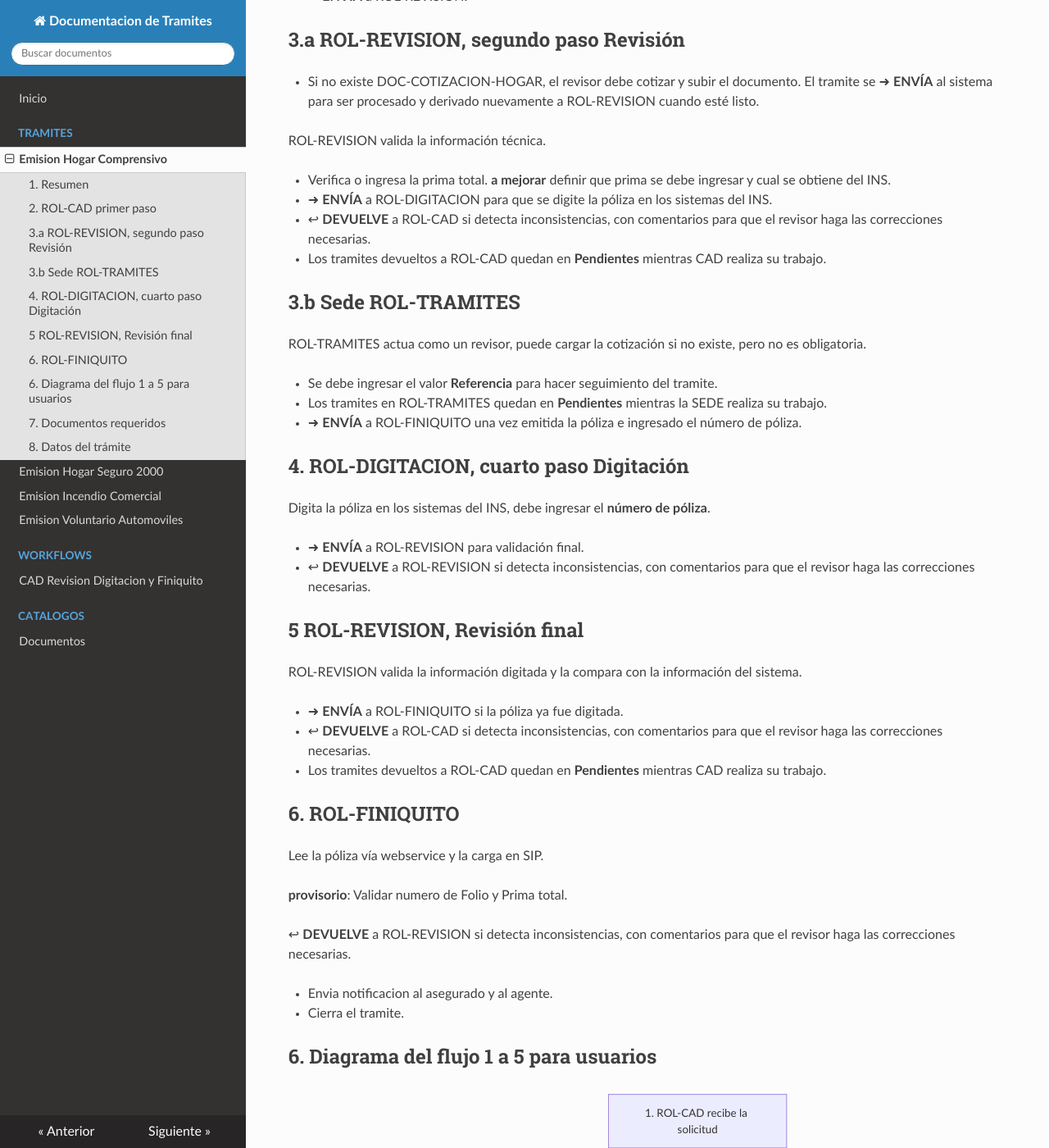
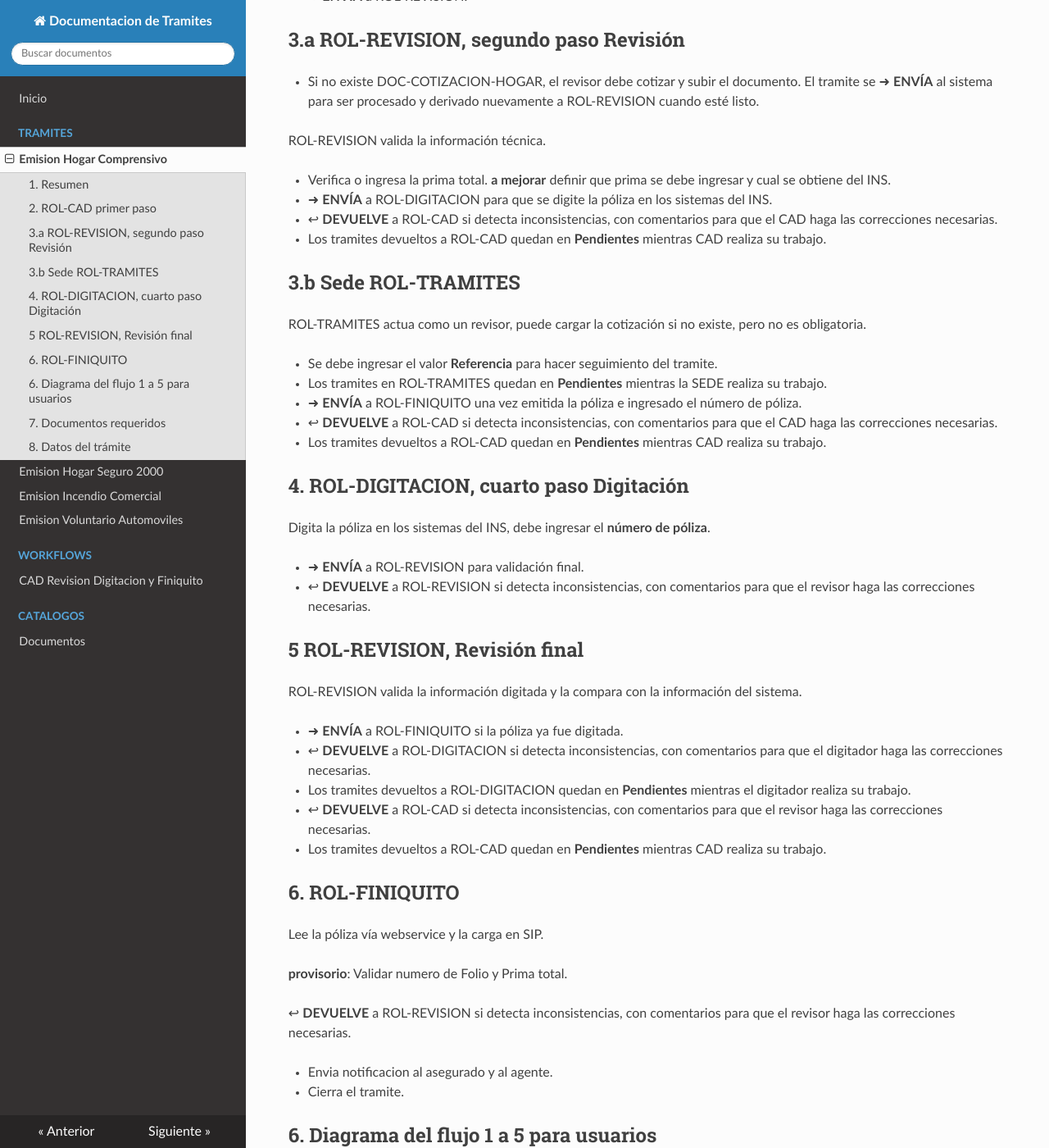
Before and after one commit to LuisPignataro/Tramites-Docs, an MkDocs documentation site: the page built from docs/tramites/emision-hogar-comprensivo.md, in a window 1280 px wide and 1400 px high, scrolled down 792 px. Shown: the whole window at 82% size. Built offline with MkDocs 1.6.1, drawn with Linux system fonts in a browser that asks for light colours; nearby versions of some CDN libraries; some of the changed text lies outside the part shown.

````diff
--- a/docs/tramites/emision-hogar-comprensivo.md
+++ b/docs/tramites/emision-hogar-comprensivo.md
@@ -61,7 +61,7 @@ ROL-REVISION valida la información técnica.
 - Verifica o ingresa la prima total. **a mejorar** definir que prima se debe ingresar y cual se obtiene del INS.
 
 - ➜ **ENVÍA** a ROL-DIGITACION para que se digite la póliza en los sistemas del INS.
-- ↩ **DEVUELVE** a ROL-CAD si detecta inconsistencias, con comentarios para que el revisor haga las correcciones necesarias.
+- ↩ **DEVUELVE** a ROL-CAD si detecta inconsistencias, con comentarios para que el CAD haga las correcciones necesarias.
   - Los tramites devueltos a ROL-CAD quedan en **Pendientes** mientras CAD realiza su trabajo.
 
 ## 3.b Sede ROL-TRAMITES
@@ -70,7 +70,8 @@ ROL-TRAMITES actua como un revisor, puede cargar la cotización si no existe, pe
 - Se debe ingresar el valor **Referencia** para hacer seguimiento del tramite.
 - Los tramites en ROL-TRAMITES quedan en **Pendientes** mientras la SEDE realiza su trabajo.
 - ➜ **ENVÍA** a ROL-FINIQUITO una vez emitida la póliza e ingresado el número de póliza.
-
+- ↩ **DEVUELVE** a ROL-CAD si detecta inconsistencias, con comentarios para que el CAD haga las correcciones necesarias.
+  - Los tramites devueltos a ROL-CAD quedan en **Pendientes** mientras CAD realiza su trabajo.
 ## 4. ROL-DIGITACION, cuarto paso Digitación
 Digita la póliza en los sistemas del INS, debe ingresar el **número de póliza**.
 
@@ -82,6 +83,8 @@ Digita la póliza en los sistemas del INS, debe ingresar el **número de póliza
 ROL-REVISION valida la información digitada y la compara con la información del sistema.
 
 - ➜ **ENVÍA** a ROL-FINIQUITO si la póliza ya fue digitada.
+- ↩ **DEVUELVE** a ROL-DIGITACION si detecta inconsistencias, con comentarios para que el digitador haga las correcciones necesarias.
+  - Los tramites devueltos a ROL-DIGITACION quedan en **Pendientes** mientras el digitador realiza su trabajo.
 - ↩ **DEVUELVE** a ROL-CAD si detecta inconsistencias, con comentarios para que el revisor haga las correcciones necesarias.
   - Los tramites devueltos a ROL-CAD quedan en **Pendientes** mientras CAD realiza su trabajo.
 
@@ -101,14 +104,18 @@ Lee la póliza vía webservice y la carga en SIP.
 ```mermaid
 flowchart TD
   A["1. ROL-CAD recibe la solicitud"] --> B{"Documentación mínima completa?"}
-  B -->|"No"| C["Devolver para completar documentos"]
+  B -->|"No"| C["ROL-CAD pendientes: Devolver para completar documentos"]
   B -->|"Sí"| D["ROL-CAD completa datos"]
 
   D --> E{"¿A qué rol deriva?"}
   E -->|"2. Revisión"| F["ROL-REVISION"]
   E -->|"3. Trámites"| G["ROL-TRAMITES"]
 
-  G --> K1["Registrar referencia y completar la gestión"]
+  G --> M{"¿Revisión aprobada?"}
+  M -->|"No"| C
+  M -->|"Sí"| K1
+
+  K1["Registrar referencia y completar la gestión"]
   K1 --> I
 
   F --> J{"¿Revisión aprobada?"}
@@ -120,11 +127,15 @@ flowchart TD
   K -->|"Sí"| R["ROL-REVISION revisión final"]
 
   R --> S{"¿Revisión aprobada?"}
-  S -->|"No"| F
+  S -->|"No"| P{"Devolver a digitación"}
+  P --> |"Si"| H
+  P -->|"No"| D
   S -->|"Sí"| I["ROL-FINIQUITO"]
 
   I --> N["Validar automáticamente y cargar en SIP"]
   N --> O["Trámite finalizado"]
+
+
 ```
 
 ## 7. Documentos requeridos
@@ -328,5 +339,6 @@ Los campos se documentan usando el **nombre actual del campo**, la **sección de
 | 1.0 | 2026-07-10 | Equipo funcional | Primera versión estandarizada | No |
 | 1.1 | 2026-07-13 | Equipo funcional | Documento faltante, Ajustes en flujo de digitación y revisión final | No |
 | 1.2 | 2026-07-15 | Reunion Kenneth Karen Luis | Documentos, Workflow, se agrega tramites, ajustes en todo el documento | No |
+| 1.3 | 2026-07-17 | Email Kenneth | Cambios en el flujo | No |
 
 Una vez aprobado por Kenneth se copia a Hogar seguro e incendio comercial todo el flujo de emisión y se ajusta a cada producto.
````
Also changed, not shown: 2 other files.
